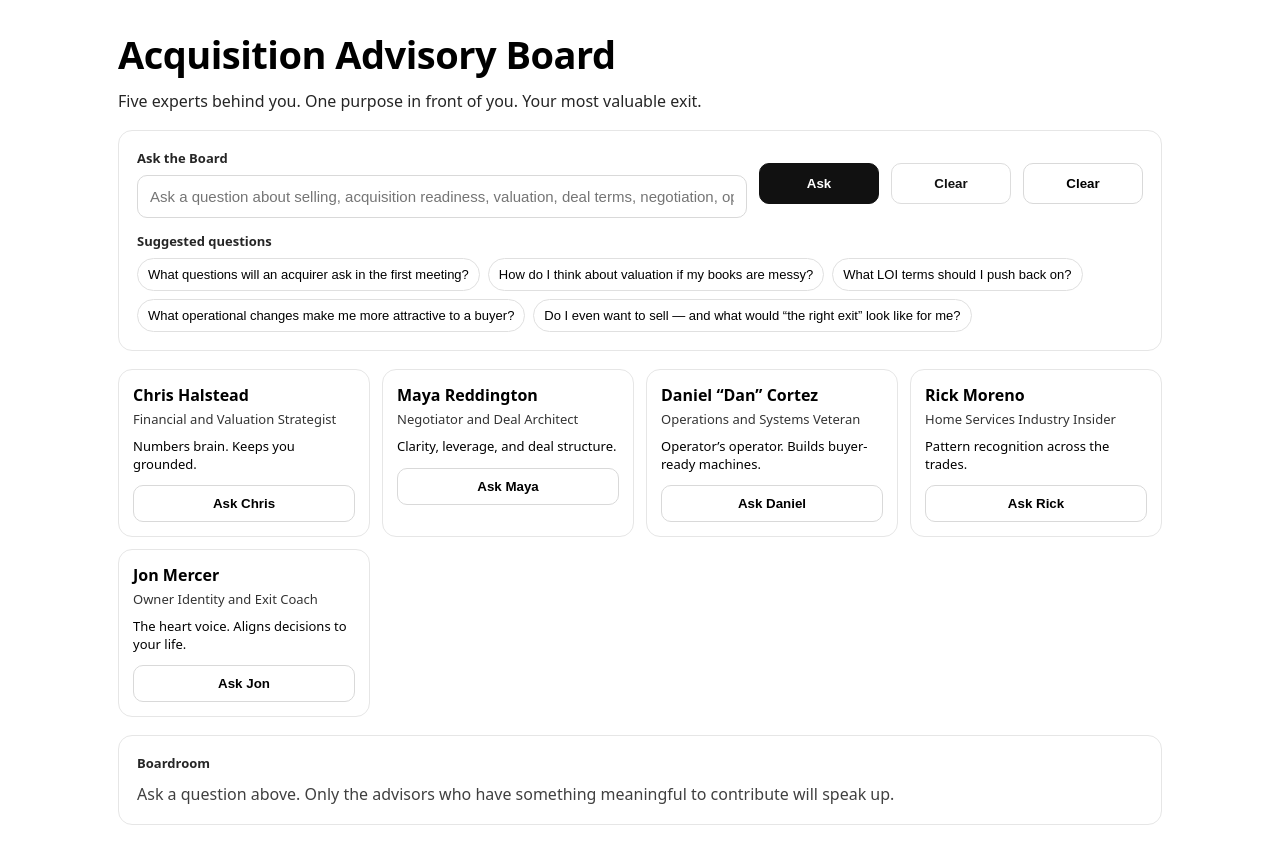
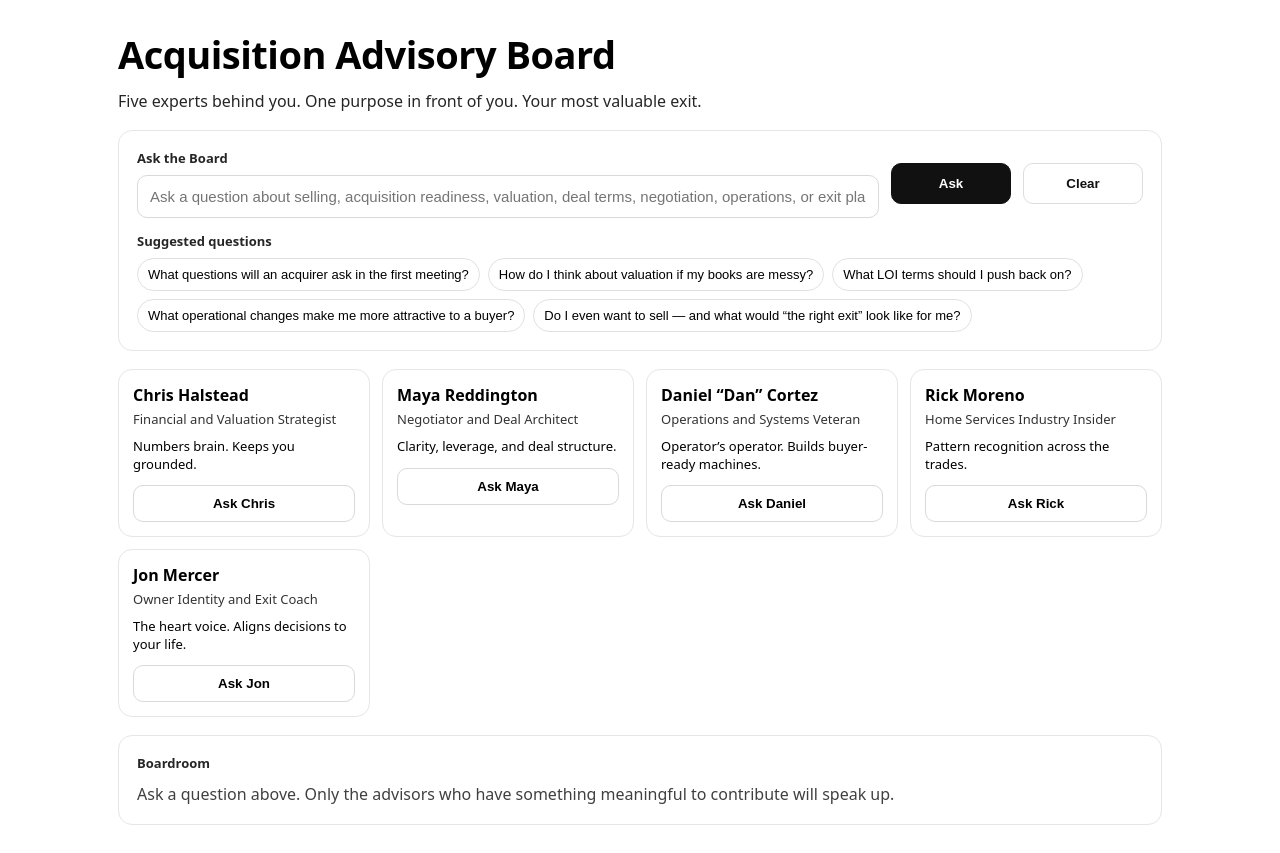
Before and after one commit to jonboltonspeaks-cloud/acquisition-advisory-board, a React (Vite) app: page / in a window 1280 px wide. Built offline with nearby package versions, Linux system fonts and the light colour scheme; the HTML template or start-up script is replaced by a standard one.

Commit message:
Remove duplicate clear button

```diff
--- a/src/App.tsx
+++ b/src/App.tsx
@@ -192,23 +192,7 @@ const [askedAt, setAskedAt] = useState<string | null>(null);
 </button>
 
 
-          <button
-            onClick={() => {
-              setQuestion("");
-              setSubmitted(null);
-            }}
-            style={{
-              padding: "12px 14px",
-              borderRadius: 10,
-              border: "1px solid #d9d9d9",
-              background: "#fff",
-              fontWeight: 700,
-              cursor: "pointer",
-              minWidth: 120,
-            }}
-          >
-            Clear
-          </button>
+
         </div>
 
         <div style={{ marginTop: 14 }}>
```
